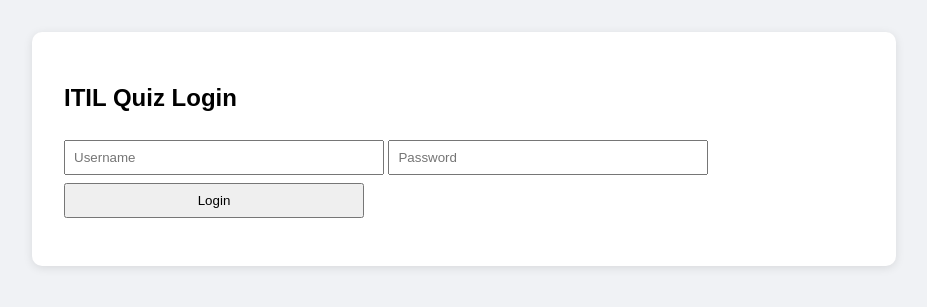
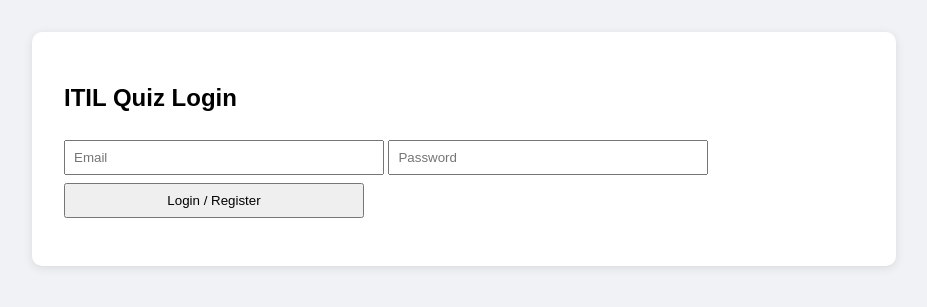
Before and after one commit to Sahshim/salleh-tech-blog, a Jekyll site: the page itil-quiz/index.html, which Jekyll copies as it is, in a window 1280 px wide. Shown: the top 307 px of the page, without its empty margins (176-1103 px from the left). Built offline with Jekyll 4.4.1, drawn with Linux system fonts in a browser that asks for light colours; comment, search, counter and statistics services are not loaded; some of the changed lines change nothing that is shown.

Commit message:
Update index.html

```diff
--- a/itil-quiz/index.html
+++ b/itil-quiz/index.html
@@ -16,27 +16,30 @@
     canvas { width: 100% !important; height: auto !important; }
     .accordion-item { background: #f9f9f9; margin: 0.5rem 0; padding: 0.5rem 1rem; border-radius: 5px; cursor: pointer; }
     .accordion-content { display: none; margin-top: 0.5rem; }
+    #admin-panel { display: none; margin-top: 2rem; border-top: 1px solid #ccc; padding-top: 1rem; }
   </style>
+  <script src="https://www.gstatic.com/firebasejs/9.22.2/firebase-app-compat.js"></script>
+  <script src="https://www.gstatic.com/firebasejs/9.22.2/firebase-auth-compat.js"></script>
 </head>
 <body>
-
-  <!-- LOGIN SCREEN -->
   <div class="quiz-container" id="login-screen">
     <h2>ITIL Quiz Login</h2>
-    <input type="text" id="username" placeholder="Username" />
+    <input type="email" id="email" placeholder="Email" />
     <input type="password" id="password" placeholder="Password" />
-    <button onclick="login()">Login</button>
+    <button onclick="firebaseLogin()">Login / Register</button>
     <p id="login-error" style="color:red;"></p>
   </div>
 
-  <!-- START SCREEN -->
   <div class="quiz-container" id="start-screen" style="display:none;">
     <h2>Welcome to the ITIL Adaptive Quiz</h2>
     <p>Test your knowledge and track your progress.</p>
     <button onclick="startQuiz()">Start Quiz</button>
+    <div id="admin-panel">
+      <h3>Admin Panel: Add User</h3>
+      <p>New users can sign up directly from login screen.</p>
+    </div>
   </div>
 
-  <!-- QUIZ SECTION -->
   <div class="quiz-container" id="quiz-section" style="display: none;">
     <div class="question-image"><img src="" alt="concept" id="icon" /></div>
     <h2 id="question">Loading...</h2>
@@ -54,23 +57,51 @@
 
   <script src="https://cdn.jsdelivr.net/npm/chart.js"></script>
   <script>
-    const ADMIN_USER = "Salleh";
-    const ADMIN_PASS = "sa7144";
-    const currentUser = ADMIN_USER;
-    const userProgress = JSON.parse(localStorage.getItem(`progress_${currentUser}`)) || [];
+    const firebaseConfig = {
+      apiKey: "AIzaSyDejyImoxjN5WW8UxOucCasDPwPNrhoPNc",
+      authDomain: "itilmcq.firebaseapp.com",
+      projectId: "itilmcq",
+      storageBucket: "itilmcq.appspot.com",
+      messagingSenderId: "535085938419",
+      appId: "1:535085938419:web:example"
+    };
+
+    firebase.initializeApp(firebaseConfig);
+    const auth = firebase.auth();
+
+    let loggedInUser = '';
     let quizData = [], current = 0, score = 0, seconds = 0, timerInterval;
     let questionEl, optionsEl, scoreEl, timerEl, iconEl;
+
+    function firebaseLogin() {
+      const email = document.getElementById('email').value.trim();
+      const password = document.getElementById('password').value.trim();
+      const errorEl = document.getElementById('login-error');
+
+      auth.signInWithEmailAndPassword(email, password)
+        .then(res => onLogin(res.user))
+        .catch(() => {
+          auth.createUserWithEmailAndPassword(email, password)
+            .then(res => onLogin(res.user))
+            .catch(err => errorEl.textContent = '❌ ' + err.message);
+        });
+    }
+
+    function onLogin(user) {
+      loggedInUser = user.email;
+      document.getElementById('login-screen').style.display = 'none';
+      document.getElementById('start-screen').style.display = 'block';
+      if (loggedInUser === 'salleh@admin.com') {
+        document.getElementById('admin-panel').style.display = 'block';
+      }
+    }
 
     fetch('itil_data_10_final.json')
       .then(res => res.json())
       .then(allData => {
         const selected = allData.sort(() => 0.5 - Math.random()).slice(0, 10);
         quizData = selected.map(item => {
-          const distractors = allData
-            .filter(d => d.term !== item.term)
-            .sort(() => 0.5 - Math.random())
-            .slice(0, 3)
-            .map(d => d.term);
+          const distractors = allData.filter(d => d.term !== item.term).sort(() => 0.5 - Math.random()).slice(0, 3).map(d => d.term);
           return {
             question: item.definition,
             correct_answer: item.term,
@@ -79,18 +110,6 @@
           };
         });
       });
-
-    function login() {
-      const user = document.getElementById('username').value.trim();
-      const pass = document.getElementById('password').value.trim();
-      const errorMsg = document.getElementById('login-error');
-      if (user === ADMIN_USER && pass === ADMIN_PASS) {
-        document.getElementById('login-screen').style.display = 'none';
-        document.getElementById('start-screen').style.display = 'block';
-      } else {
-        errorMsg.textContent = '❌ Invalid username or password.';
-      }
-    }
 
     function startQuiz() {
       document.getElementById('start-screen').style.display = 'none';
@@ -101,7 +120,7 @@
       timerEl = document.getElementById('timer');
       iconEl = document.getElementById('icon');
       score = 0; current = 0; seconds = 0;
-      userProgress.length = 0;
+      localStorage.removeItem(`progress_${loggedInUser}`);
       startTimer();
       loadQuestion();
     }
@@ -131,7 +150,10 @@
       const isCorrect = selected === correct;
       alert(isCorrect ? '✅ Correct!' : `❌ Wrong! Correct answer: ${correct}`);
       if (isCorrect) score++;
-      userProgress.push({ user: currentUser, question: questionText, term: correct, selected, correct: isCorrect, timestamp: new Date().toISOString() });
+      const key = `progress_${loggedInUser}`;
+      const progress = JSON.parse(localStorage.getItem(key)) || [];
+      progress.push({ user: loggedInUser, question: questionText, term: correct, selected, correct: isCorrect, timestamp: new Date().toISOString() });
+      localStorage.setItem(key, JSON.stringify(progress));
       scoreEl.innerText = `Score: ${score} / ${current + 1}`;
     }
 
@@ -140,7 +162,6 @@
       if (current >= quizData.length) {
         clearInterval(timerInterval);
         alert(`Quiz complete! Your score: ${score}/${quizData.length}. Time: ${formatTime(seconds)}`);
-        localStorage.setItem(`progress_${currentUser}`, JSON.stringify(userProgress));
         drawChart();
       } else {
         loadQuestion();
@@ -166,8 +187,10 @@
     }
 
     function drawChart(page = 0, pageSize = 10) {
+      const key = `progress_${loggedInUser}`;
+      const progress = JSON.parse(localStorage.getItem(key)) || [];
       const counts = {};
-      userProgress.forEach(entry => {
+      progress.forEach(entry => {
         if (!counts[entry.term]) counts[entry.term] = { correct: 0, incorrect: 0, definition: entry.question };
         entry.correct ? counts[entry.term].correct++ : counts[entry.term].incorrect++;
       });
```
